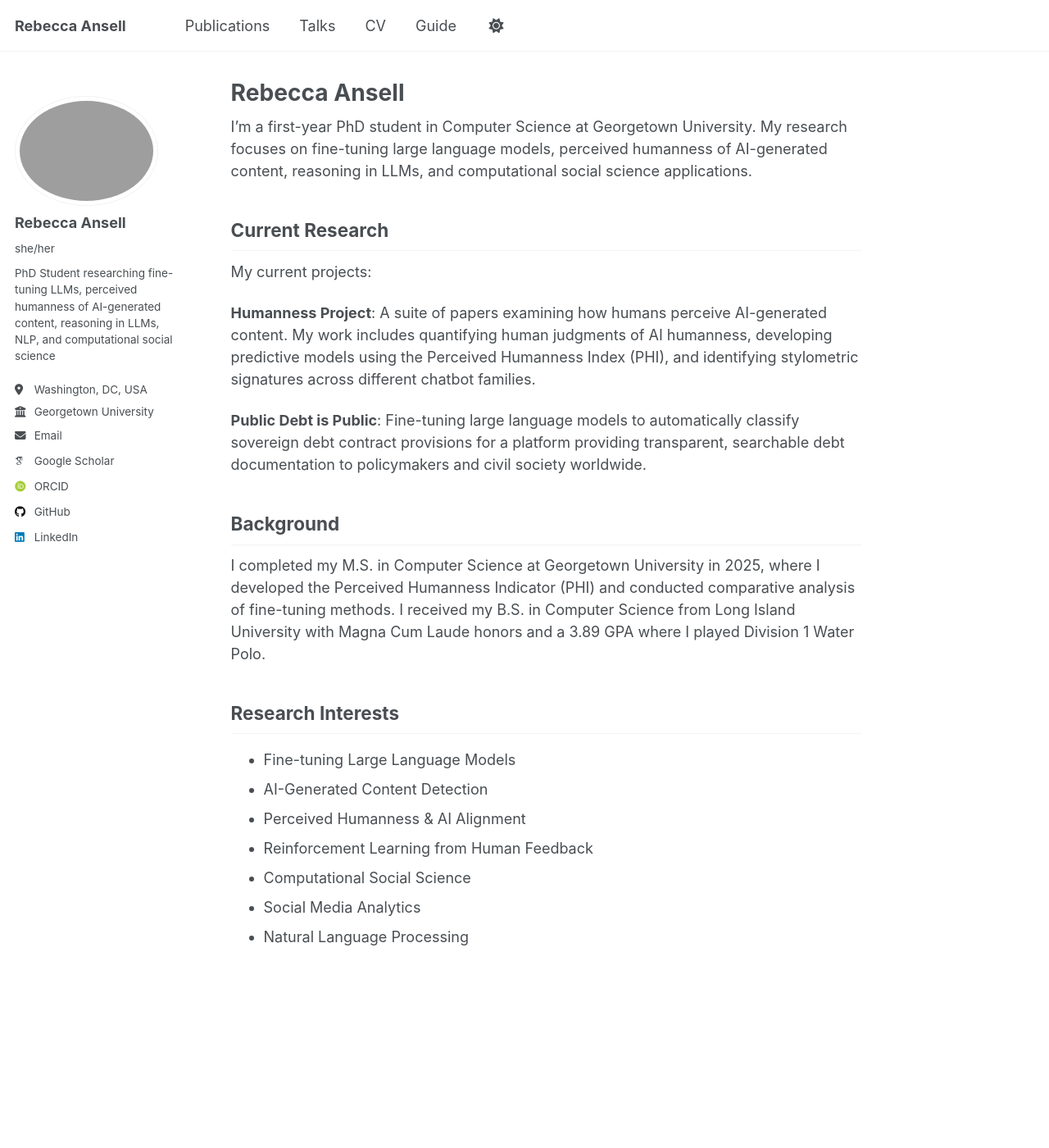
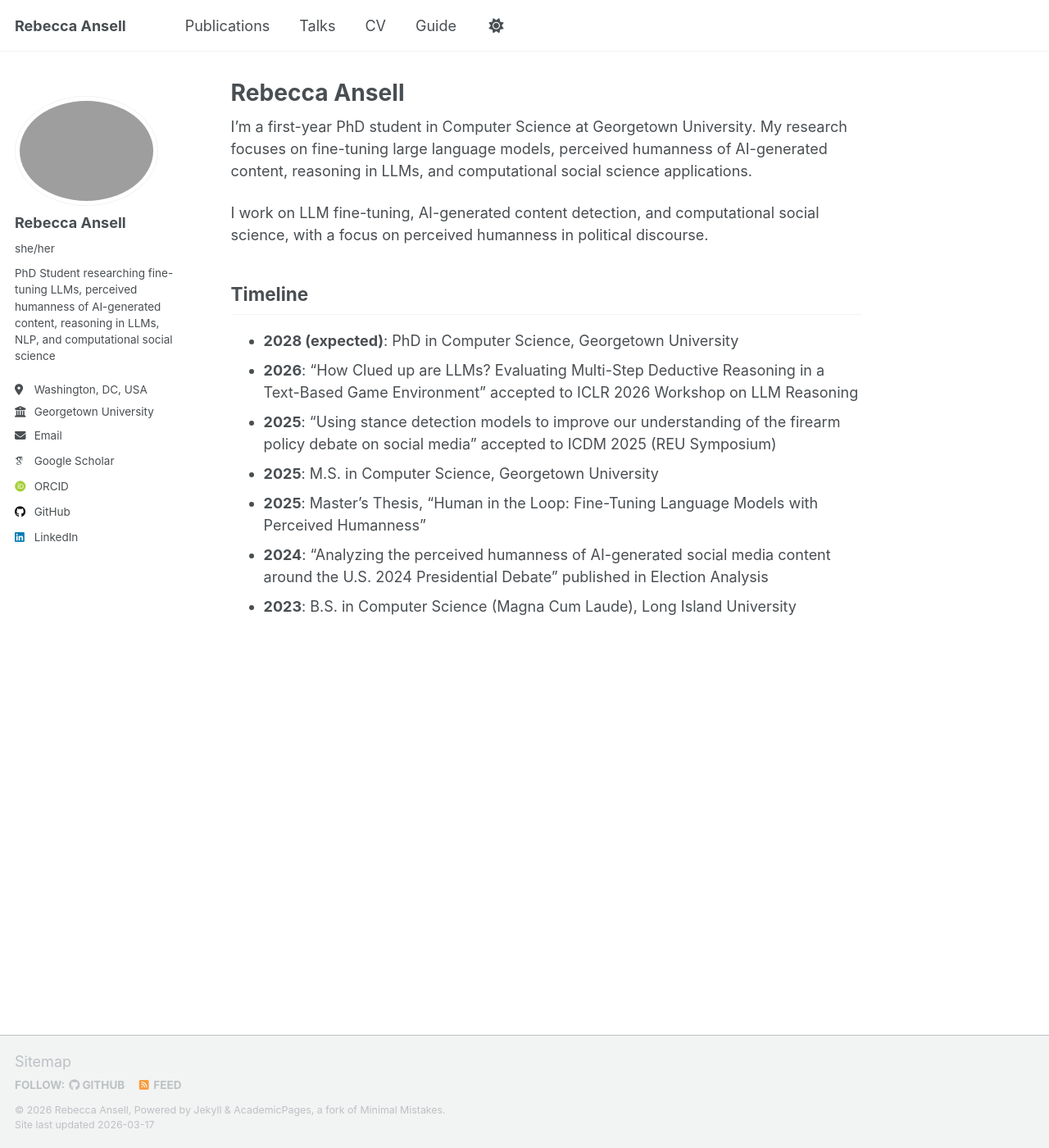
Before and after one commit to rebeccaansell/rebeccaansell.github.io, a Jekyll site: the page built from _pages/about.md, in a window 1280 px wide and 1400 px high. Shown: the whole window at 82% size. Built offline with Jekyll 4.4.1, drawn with Linux system fonts in a browser that asks for light colours; some web fonts are replaced; a script that is not in the unit is left out.

Commit message:
Simplify about page with milestone timeline

```diff
--- a/_pages/about.md
+++ b/_pages/about.md
@@ -9,25 +9,14 @@
 
 I'm a first-year PhD student in Computer Science at Georgetown University. My research focuses on fine-tuning large language models, perceived humanness of AI-generated content, reasoning in LLMs, and computational social science applications.
 
-## Current Research
+I work on LLM fine-tuning, AI-generated content detection, and computational social science, with a focus on perceived humanness in political discourse.
 
-My current projects:
+## Timeline
 
-**Humanness Project**: A suite of papers examining how humans perceive AI-generated content. My work includes quantifying human judgments of AI humanness, developing predictive models using the Perceived Humanness Index (PHI), and identifying stylometric signatures across different chatbot families.
-
-**Public Debt is Public**: Fine-tuning large language models to automatically classify sovereign debt contract provisions for a platform providing transparent, searchable debt documentation to policymakers and civil society worldwide.
-
-## Background
-
-I completed my M.S. in Computer Science at Georgetown University in 2025, where I developed the Perceived Humanness Indicator (PHI) and conducted comparative analysis of fine-tuning methods. I received my B.S. in Computer Science from Long Island University with Magna Cum Laude honors and a 3.89 GPA where I played Division 1 Water Polo.
-
-
-## Research Interests
-
-- Fine-tuning Large Language Models
-- AI-Generated Content Detection
-- Perceived Humanness & AI Alignment
-- Reinforcement Learning from Human Feedback
-- Computational Social Science
-- Social Media Analytics
-- Natural Language Processing
+- **2028 (expected)**: PhD in Computer Science, Georgetown University
+- **2026**: "How Clued up are LLMs? Evaluating Multi-Step Deductive Reasoning in a Text-Based Game Environment" accepted to ICLR 2026 Workshop on LLM Reasoning
+- **2025**: "Using stance detection models to improve our understanding of the firearm policy debate on social media" accepted to ICDM 2025 (REU Symposium)
+- **2025**: M.S. in Computer Science, Georgetown University
+- **2025**: Master's Thesis, "Human in the Loop: Fine-Tuning Language Models with Perceived Humanness"
+- **2024**: "Analyzing the perceived humanness of AI-generated social media content around the U.S. 2024 Presidential Debate" published in Election Analysis
+- **2023**: B.S. in Computer Science (Magna Cum Laude), Long Island University
```
